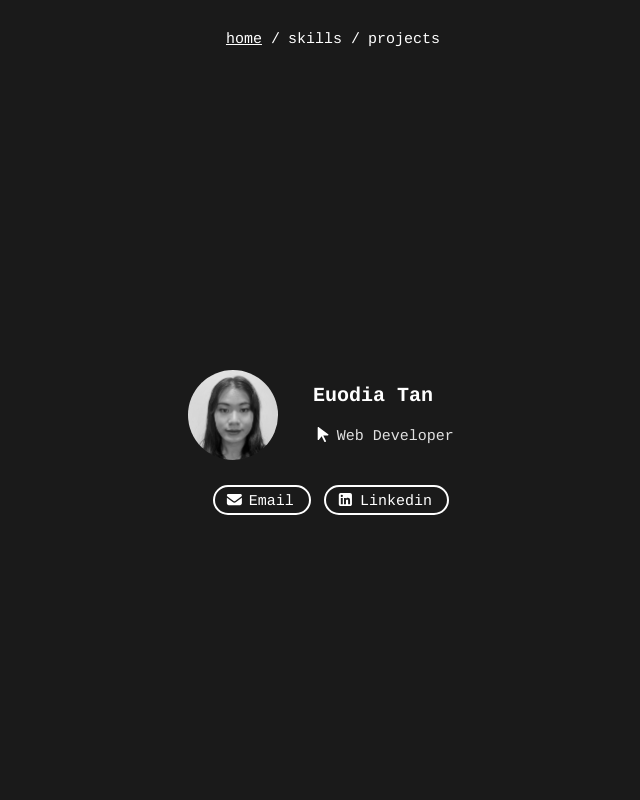
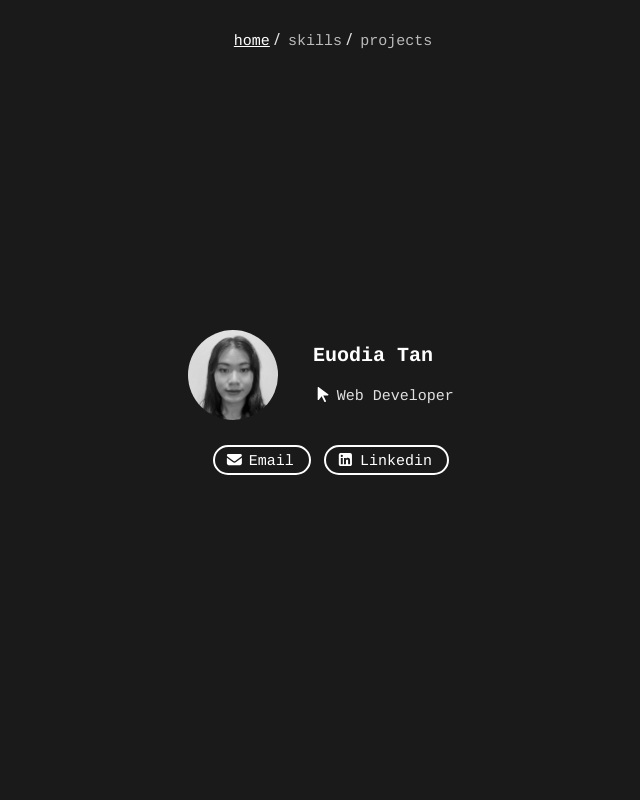
Before and after one commit to euodiatan/mywebsite, a React (Vite) app: page / in a window 1280 px wide. Shown: the top 800 px of the page, without its empty margins (307-947 px from the left). Built offline with nearby package versions, Linux system fonts and the light colour scheme.

Commit message:
final version

```diff
--- a/src/components/Home.module.css
+++ b/src/components/Home.module.css
@@ -1,5 +1,5 @@
 .section {
-  min-height: 90vh;
+  min-height: 100vh;
   scroll-margin-top: 90px;
   display: grid;
   place-items: center;
@@ -69,6 +69,6 @@
 
 @media screen and (max-width:500px){
   .section {
-    min-height: 80vh;
+    min-height: 90vh;
   }
 }
--- a/src/components/NavBar.jsx
+++ b/src/components/NavBar.jsx
@@ -1,23 +1,48 @@
-import { useState } from "react";
+import { useState, useEffect } from "react";
 import classes from "./NavBar.module.css";
 
+export default function Navbar({ categories }) {
+  const [activeCategory, setActiveCategory] = useState("home");
 
-export default function Navbar({ categories }) {
-  const categoryLength = categories.length;
-  const [activeCategory, setActiveCategory] = useState("home");
+  useEffect(() => {
+    const sections = categories
+      .map((id) => document.getElementById(id))
+      .filter(Boolean);
+
+    if (sections.length === 0) return;
+
+    const observer = new IntersectionObserver(
+      (entries) => {
+        entries.forEach((entry) => {
+          if (entry.isIntersecting) {
+            setActiveCategory(entry.target.id);
+          }
+        });
+      },
+      {
+        threshold: 0,
+        rootMargin: "-40% 0px -40% 0px",
+      },
+    );
+
+    sections.forEach((section) => observer.observe(section));
+
+    return () => observer.disconnect();
+  }, [categories]);
 
   return (
     <nav className={classes.navbar}>
-      {categories.map((category) => {
-        const lastIndex = categories.findIndex((cat) => cat === category);
-
-        return (
-          <span key={category}>
-            <a className={activeCategory === category ? classes.active : ""} href={`#${category}`}>{category}</a>
-              {lastIndex !== categoryLength - 1 && <span> / </span>}
-          </span>
-        );
-      })}
+      {categories.map((category, index) => (
+        <span key={category}>
+          <a
+            href={`#${category}`}
+            className={activeCategory === category ? classes.active : ""}
+          >
+            {category}
+          </a>
+          {index !== categories.length - 1 && <span> / </span>}
+        </span>
+      ))}
     </nav>
   );
 }
--- a/src/components/NavBar.module.css
+++ b/src/components/NavBar.module.css
@@ -1,5 +1,5 @@
 .navbar {
-  position: sticky;
+  position: fixed;
   z-index: 99999;
   top: 0;
   display: flex;
@@ -11,15 +11,19 @@
   gap: 0.5rem;
 }
 
-.navbar a, .navbar span {
+.navbar a {
   color: rgb(255, 255, 255);
   font-family: "Cousine", monospace;
   font-weight: 400;
   font-style: normal;
   text-decoration: none;
   font-size: 15px;
+  opacity: 0.7;
 }
 
 .navbar a.active {
   text-decoration: underline;
+  opacity: 1;
+  color: rgb(255, 255, 255);
+
 }
--- a/src/components/Projects.jsx
+++ b/src/components/Projects.jsx
@@ -70,7 +70,7 @@ const PROJECTS = [
 
 export default function Projects() {
   return (
-    <section className={classes.container} id="projects">
+    <section id="projects" className={classes.container}>
       <h2>My Projects</h2>
       <div className={classes.projectContainer}>
         {PROJECTS.map((project) => (
--- a/src/components/Projects.module.css
+++ b/src/components/Projects.module.css
@@ -10,9 +10,9 @@
 
 .projectContainer {
   display: grid;
-  grid-template-columns: repeat(auto-fit, minmax(300px, 1000px));
+  grid-template-columns: repeat(auto-fit, minmax(300px, 800px));
   place-items: center;
   gap: 50px;
-  max-width: 1000px;
+  max-width: 800px;
   width: 100%;
 }
```
